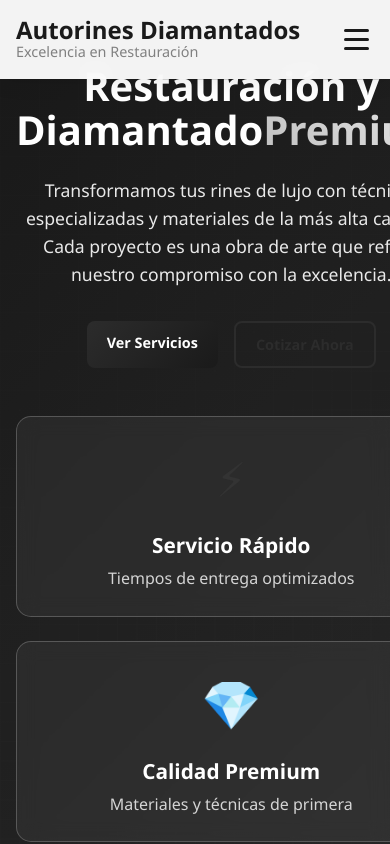
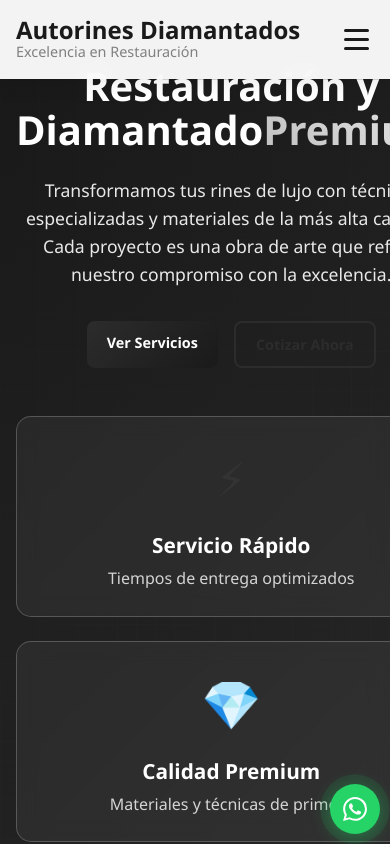
Before and after one commit to lroca7/auto-rines-diamantado, a React (Vite) app: page / in a window 390 px wide. Shown: the top 844 px of the page. Built offline with nearby package versions, Linux system fonts and the light colour scheme.

Commit message:
Add WhatsAppButton component to App

```diff
--- a/src/App.tsx
+++ b/src/App.tsx
@@ -1,11 +1,13 @@
 import React from 'react';
 import Home from './views/Home';
+import WhatsAppButton from './components/WhatsAppButton';
 import './styles/Global.css';
 
 function App() {
   return (
     <div className="App">
       <Home />
+      <WhatsAppButton />
     </div>
   );
 }
--- /dev/null
+++ b/src/components/WhatsAppButton.tsx
@@ -0,0 +1,27 @@
+import React from 'react';
+import '../styles/WhatsAppButton.css';
+
+const WhatsAppButton: React.FC = () => {
+  const phoneNumber = "+573001234567"; // Número de WhatsApp
+  const message = "Hola! Me interesa conocer más sobre sus servicios de diamantado de rines.";
+
+  const handleWhatsAppClick = () => {
+    const whatsappUrl = `https://wa.me/${phoneNumber.replace(/[^0-9]/g, '')}?text=${encodeURIComponent(message)}`;
+    window.open(whatsappUrl, '_blank');
+  };
+
+  return (
+    <div className="whatsapp-button" onClick={handleWhatsAppClick}>
+      <div className="whatsapp-icon">
+        <svg viewBox="0 0 24 24" fill="currentColor">
+          <path d="M17.472 14.382c-.297-.149-1.758-.867-2.03-.967-.273-.099-.471-.148-.67.15-.197.297-.767.966-.94 1.164-.173.199-.347.223-.644.075-.297-.15-1.255-.463-2.39-1.475-.883-.788-1.48-1.761-1.653-2.059-.173-.297-.018-.458.13-.606.134-.133.298-.347.446-.52.149-.174.198-.298.298-.497.099-.198.05-.371-.025-.52-.075-.149-.669-1.612-.916-2.207-.242-.579-.487-.5-.669-.51-.173-.008-.371-.01-.57-.01-.198 0-.52.074-.792.372-.272.297-1.04 1.016-1.04 2.479 0 1.462 1.065 2.875 1.213 3.074.149.198 2.096 3.2 5.077 4.487.709.306 1.262.489 1.694.625.712.227 1.36.195 1.871.118.571-.085 1.758-.719 2.006-1.413.248-.694.248-1.289.173-1.413-.074-.124-.272-.198-.57-.347m-5.421 7.403h-.004a9.87 9.87 0 01-5.031-1.378l-.361-.214-3.741.982.998-3.648-.235-.374a9.86 9.86 0 01-1.51-5.26c.001-5.45 4.436-9.884 9.888-9.884 2.64 0 5.122 1.03 6.988 2.898a9.825 9.825 0 012.893 6.994c-.003 5.45-4.437 9.884-9.885 9.884m8.413-18.297A11.815 11.815 0 0012.05 0C5.495 0 .16 5.335.157 11.892c0 2.096.547 4.142 1.588 5.945L.057 24l6.305-1.654a11.882 11.882 0 005.683 1.448h.005c6.554 0 11.89-5.335 11.893-11.893A11.821 11.821 0 0020.885 3.488"/>
+        </svg>
+      </div>
+      <div className="whatsapp-tooltip">
+        ¡Chatea con nosotros!
+      </div>
+    </div>
+  );
+};
+
+export default WhatsAppButton;
--- /dev/null
+++ b/src/styles/WhatsAppButton.css
@@ -0,0 +1,121 @@
+/* Botón flotante de WhatsApp */
+.whatsapp-button {
+  position: fixed;
+  bottom: 20px;
+  right: 20px;
+  width: 60px;
+  height: 60px;
+  background: #25D366;
+  border-radius: 50%;
+  display: flex;
+  align-items: center;
+  justify-content: center;
+  cursor: pointer;
+  box-shadow: 0 4px 20px rgba(37, 211, 102, 0.4);
+  transition: all 0.3s ease;
+  z-index: 1000;
+  animation: pulse 2s infinite;
+}
+
+.whatsapp-button:hover {
+  transform: scale(1.1);
+  box-shadow: 0 6px 25px rgba(37, 211, 102, 0.6);
+}
+
+.whatsapp-icon {
+  width: 32px;
+  height: 32px;
+  color: white;
+}
+
+.whatsapp-icon svg {
+  width: 100%;
+  height: 100%;
+}
+
+.whatsapp-tooltip {
+  position: absolute;
+  right: 70px;
+  top: 50%;
+  transform: translateY(-50%);
+  background: #2c2c2c;
+  color: white;
+  padding: 8px 12px;
+  border-radius: 8px;
+  font-size: 14px;
+  font-weight: 500;
+  white-space: nowrap;
+  opacity: 0;
+  visibility: hidden;
+  transition: all 0.3s ease;
+  pointer-events: none;
+}
+
+.whatsapp-tooltip::after {
+  content: '';
+  position: absolute;
+  left: 100%;
+  top: 50%;
+  transform: translateY(-50%);
+  border: 6px solid transparent;
+  border-left-color: #2c2c2c;
+}
+
+.whatsapp-button:hover .whatsapp-tooltip {
+  opacity: 1;
+  visibility: visible;
+}
+
+/* Animación de pulso */
+@keyframes pulse {
+  0% {
+    box-shadow: 0 4px 20px rgba(37, 211, 102, 0.4);
+  }
+  50% {
+    box-shadow: 0 4px 20px rgba(37, 211, 102, 0.4), 0 0 0 10px rgba(37, 211, 102, 0.1);
+  }
+  100% {
+    box-shadow: 0 4px 20px rgba(37, 211, 102, 0.4);
+  }
+}
+
+/* Responsive */
+@media (max-width: 768px) {
+  .whatsapp-button {
+    width: 55px;
+    height: 55px;
+    bottom: 15px;
+    right: 15px;
+  }
+
+  .whatsapp-icon {
+    width: 28px;
+    height: 28px;
+  }
+
+  .whatsapp-tooltip {
+    right: 65px;
+    font-size: 12px;
+    padding: 6px 10px;
+  }
+}
+
+@media (max-width: 480px) {
+  .whatsapp-button {
+    width: 50px;
+    height: 50px;
+    bottom: 10px;
+    right: 10px;
+  }
+
+  .whatsapp-icon {
+    width: 24px;
+    height: 24px;
+  }
+
+  .whatsapp-tooltip {
+    right: 60px;
+    font-size: 11px;
+    padding: 5px 8px;
+  }
+}
```
